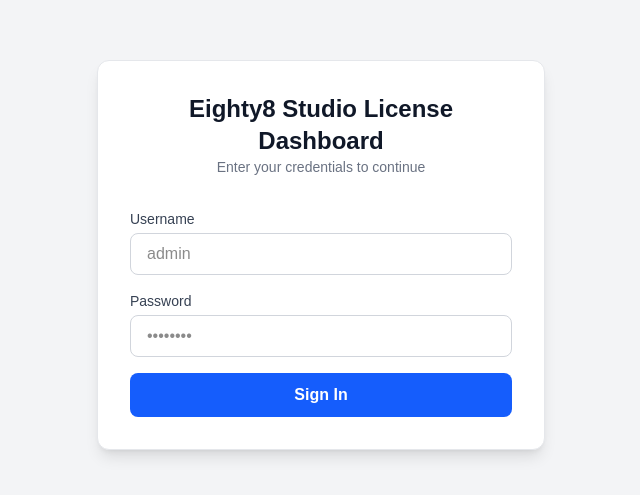
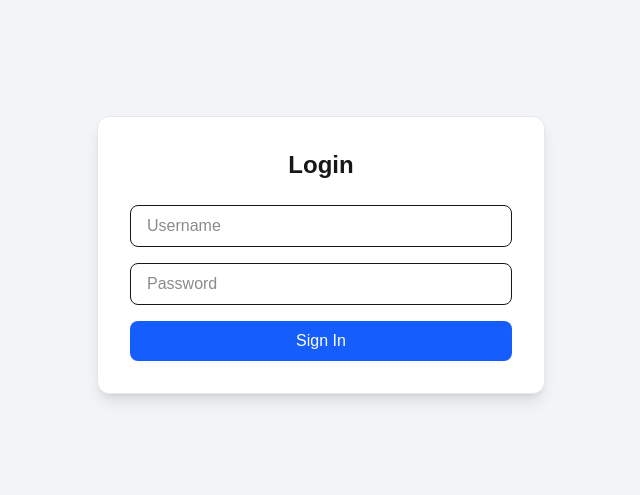
Before and after one commit to eighty8studiostore-glitch/License-Dashboard, a Next.js app: page /login in a window 1280 px wide. Shown: the part 145-640 px from the top of the page, without its empty margins (319-959 px from the left). Built offline with nearby package versions, Linux system fonts and the light colour scheme.

Commit message:
Updated Server Logic

```diff
--- a/app/actions.js
+++ b/app/actions.js
@@ -58,16 +58,16 @@
   const pass = formData.get('password');
 
   if (user === USERNAME && pass === PASSWORD) {
-    // NOTE: In Next.js 15+, cookies() is async and must be awaited
+    // 1. Set Cookie
     const cookieStore = await cookies();
-
     cookieStore.set('auth_session', 'true', {
       httpOnly: true,
       secure: process.env.NODE_ENV === 'production',
-      maxAge: 60 * 60 * 24,
+      maxAge: 60 * 60 * 24, // 1 day
       path: '/'
     });
 
+    // 2. Redirect (Must be OUTSIDE any try/catch)
     redirect('/');
   } else {
     redirect('/login');
--- a/app/login/page.js
+++ b/app/login/page.js
@@ -1,44 +1,28 @@
 'use client';
 
-import { useFormState } from 'react-dom';
 import { login } from '@/app/actions';
 
 export default function LoginPage() {
   return (
     <div className="min-h-screen flex items-center justify-center bg-gray-100">
       <div className="bg-white p-8 rounded-xl shadow-lg w-full max-w-md border border-gray-200">
-        <div className="text-center mb-8">
-          <h1 className="text-2xl font-bold text-gray-900">Eighty8 Studio License Dashboard</h1>
-          <p className="text-sm text-gray-500">Enter your credentials to continue</p>
-        </div>
-
+        <h1 className="text-2xl font-bold text-center mb-6">Login</h1>
         <form action={login} className="space-y-4">
-          <div>
-            <label className="block text-sm font-medium text-gray-700 mb-1">Username</label>
           <input
             name="username"
             type="text"
             required
-              className="w-full px-4 py-2 border border-gray-300 rounded-lg focus:ring-2 focus:ring-blue-500 focus:border-blue-500 outline-none transition"
-              placeholder="admin"
+            placeholder="Username"
+            className="w-full px-4 py-2 border rounded-lg"
           />
-          </div>
-
-          <div>
-            <label className="block text-sm font-medium text-gray-700 mb-1">Password</label>
           <input
             name="password"
             type="password"
             required
-              className="w-full px-4 py-2 border border-gray-300 rounded-lg focus:ring-2 focus:ring-blue-500 focus:border-blue-500 outline-none transition"
-              placeholder="••••••••"
+            placeholder="Password"
+            className="w-full px-4 py-2 border rounded-lg"
           />
-          </div>
-
-          <button
-            type="submit"
-            className="w-full bg-blue-600 hover:bg-blue-700 text-white font-semibold py-2.5 rounded-lg transition duration-200"
-          >
+          <button type="submit" className="w-full bg-blue-600 text-white py-2 rounded-lg">
             Sign In
           </button>
         </form>
--- a/middleware.js
+++ b/middleware.js
@@ -1,14 +1,16 @@
 import { NextResponse } from 'next/server';
 
 export function middleware(request) {
+  // Safe access to the cookie
   const currentUser = request.cookies.get('auth_session')?.value;
 
-  // 1. If trying to access dashboard (root) and not logged in -> Redirect to Login
+  // 1. If accessing root ('/') and NOT logged in -> Redirect to Login
   if (!currentUser && request.nextUrl.pathname === '/') {
+    // ERROR FIX: Must use "new URL()" with the base "request.url"
     return NextResponse.redirect(new URL('/login', request.url));
   }
 
-  // 2. If already logged in and trying to access Login -> Redirect to Dashboard
+  // 2. If accessing Login ('/login') and ALREADY logged in -> Redirect to Dashboard
   if (currentUser && request.nextUrl.pathname === '/login') {
     return NextResponse.redirect(new URL('/', request.url));
   }
@@ -17,5 +19,5 @@
 }
 
 export const config = {
-  matcher: ['/', '/login'], // Protects root and login routes
+  matcher: ['/', '/login'],
 };
```
Lines whose indentation alone changed are shown as unchanged.
